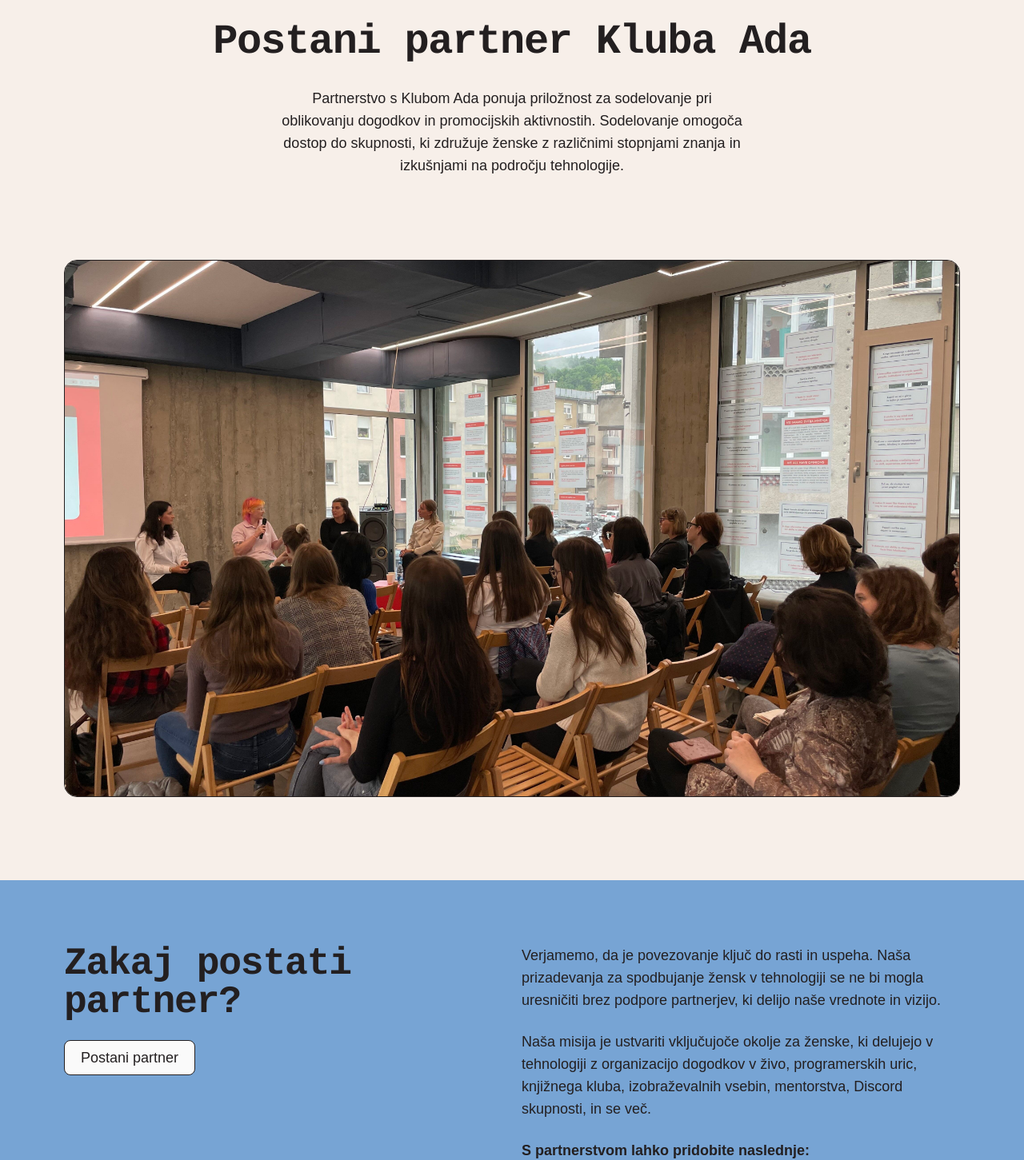
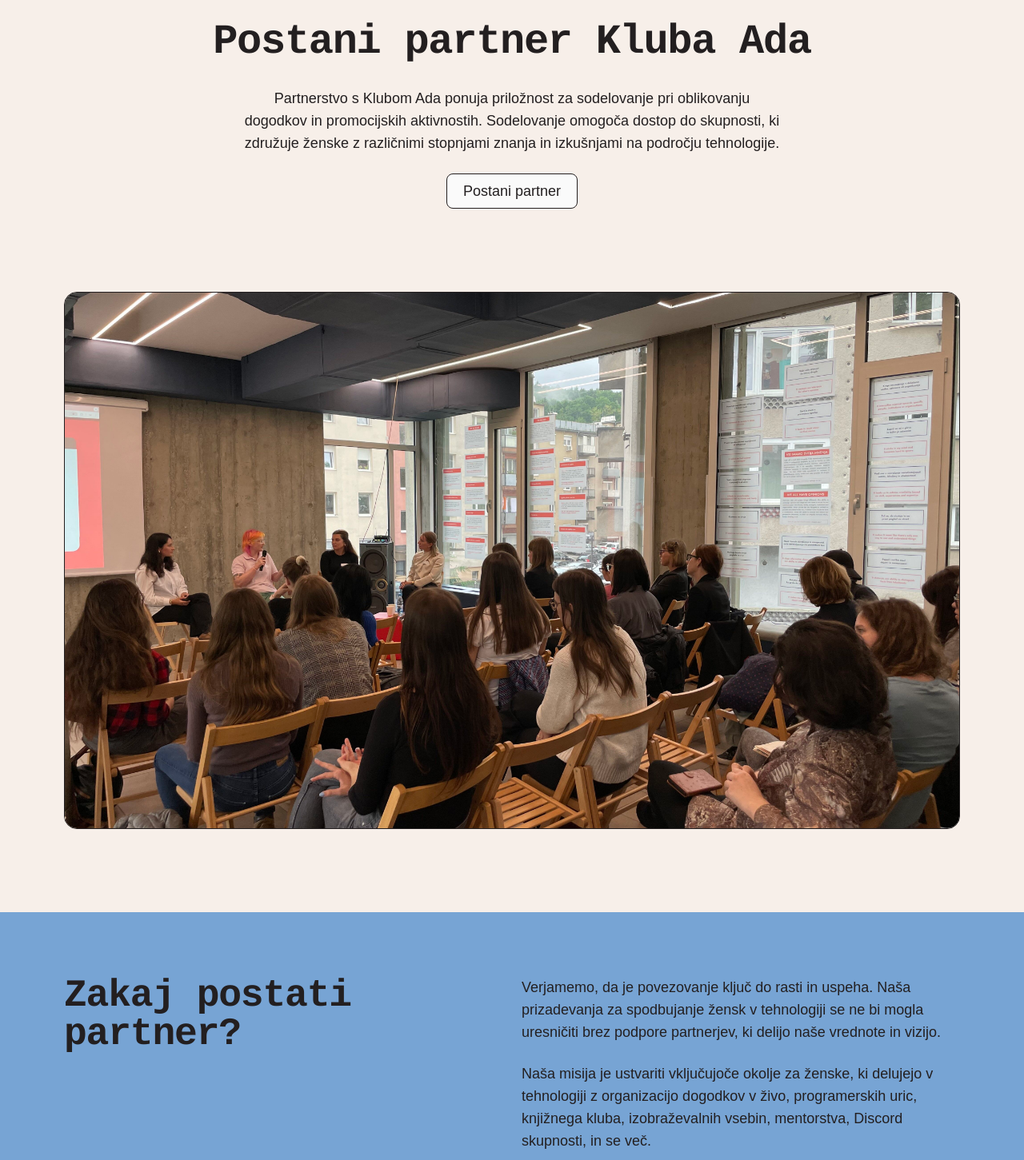
Before and after one commit to klub-ada/website, a Next.js app: page /partnerstvo in a window 1280 px wide. Shown: the part 244-1695 px from the top of the page at 80% size. Built offline with nearby package versions, Linux system fonts and the light colour scheme; a web font is replaced by a local one.

Commit message:
Moved the CTA

```diff
--- a/app/(website)/partnerstvo/hero.tsx
+++ b/app/(website)/partnerstvo/hero.tsx
@@ -1,3 +1,4 @@
+import { Button } from "@/app/components/button";
 import { Heading } from "@/app/components/heading";
 import { PageWrapper } from "@/app/components/page-wrapper";
 import { Paragraph } from "@/app/components/paragraph";
@@ -17,11 +18,16 @@ export function Hero() {
         <Heading size="xl" className="text-center">
           {"Postani partner Kluba Ada"}
         </Heading>
-        <Paragraph size="lg" className="max-w-xl text-center">
+        <Paragraph size="lg" className="max-w-2xl text-center">
           {
             "Partnerstvo s Klubom Ada ponuja priložnost za sodelovanje pri oblikovanju dogodkov in promocijskih aktivnostih. Sodelovanje omogoča dostop do skupnosti, ki združuje ženske z različnimi stopnjami znanja in izkušnjami na področju tehnologije."
           }
         </Paragraph>
+        <div className="">
+          <Button size="md" variant="secondary">
+            {"Postani partner"}
+          </Button>
+        </div>
       </div>
       <div>
         <Image
@@ -29,7 +35,7 @@ export function Hero() {
           width={500}
           height={500}
           alt="Blog illustration"
-          className="w-full object-cover h-[42rem] rounded-2xl border border-black my-6"
+          className="w-full object-cover max-h-[42rem] rounded-2xl border border-black my-6"
         />
       </div>
     </PageWrapper>
--- a/app/(website)/partnerstvo/why-partner.tsx
+++ b/app/(website)/partnerstvo/why-partner.tsx
@@ -12,11 +12,6 @@ export function WhyPartner() {
           <Heading size="lg" className="text-left max-w-96">
             {"Zakaj postati partner?"}
           </Heading>
-          <div className="">
-            <Button size="md" variant="secondary">
-              {"Postani partner"}
-            </Button>
-          </div>
         </div>
         <div className="flex flex-col gap-6 basis-1/2">
           <Paragraph size="lg">
```
